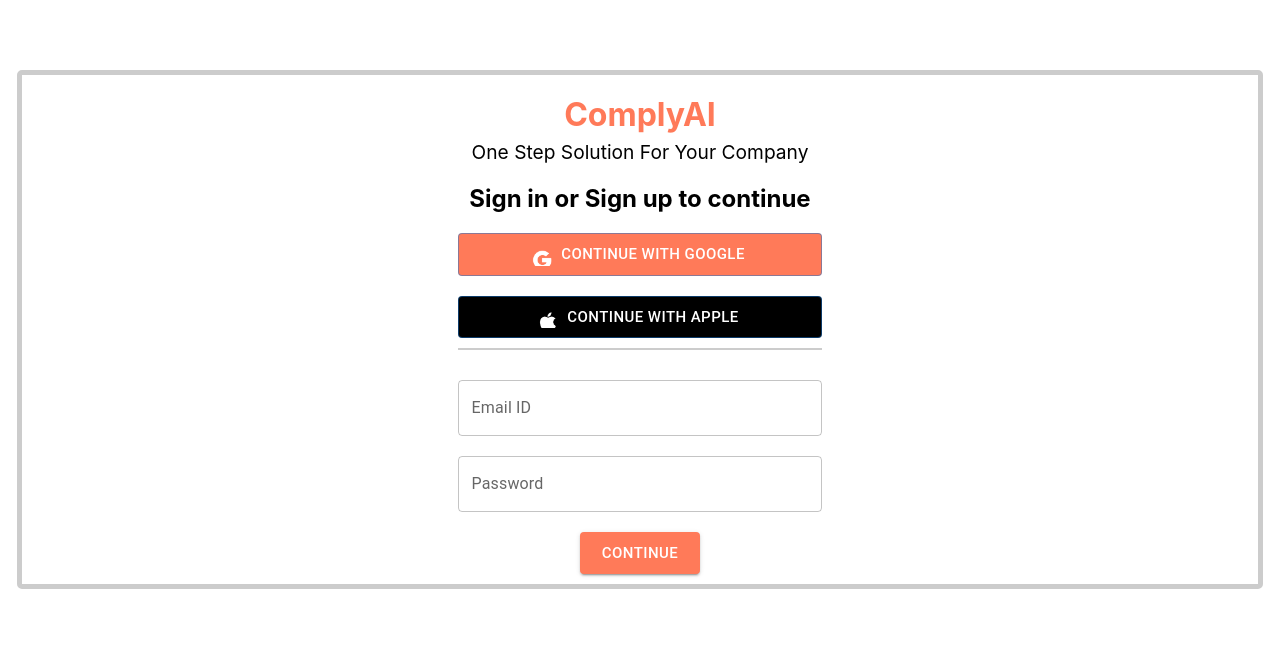
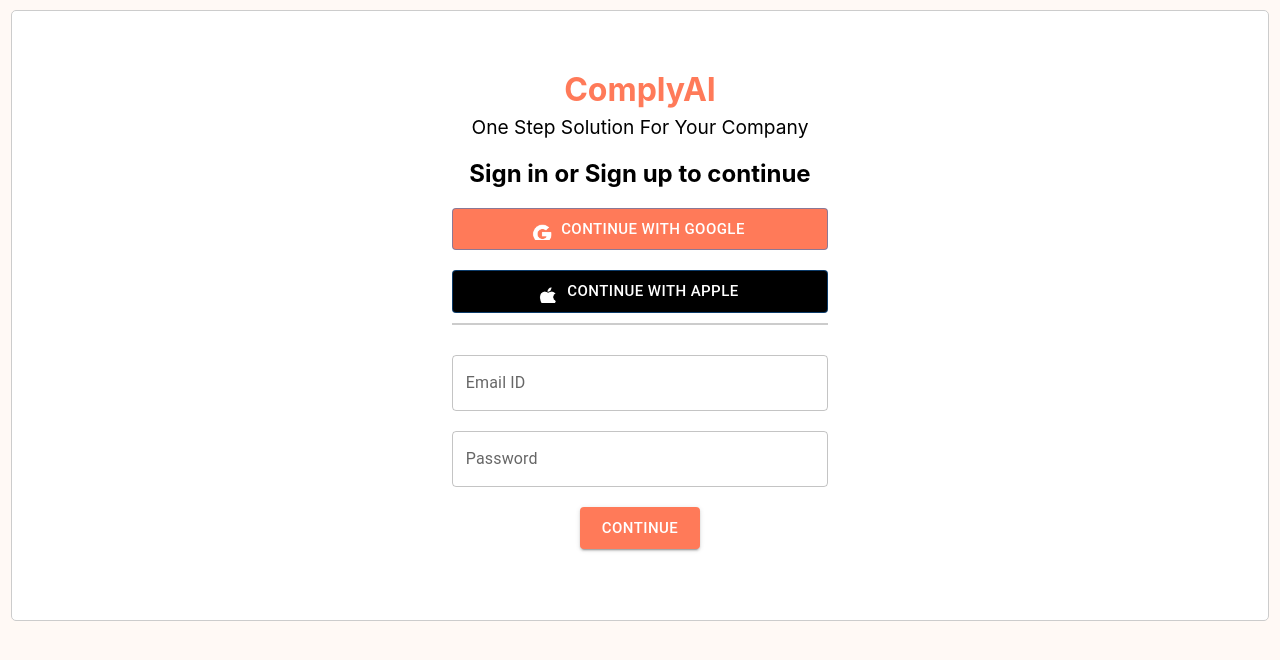
Before and after one commit to arunpravartan/ComplyAI, a React (Create React App) app: page / in a window 1280 px wide. Shown: the top 660 px of the page. Built offline with nearby package versions, Linux system fonts and the light colour scheme.

Commit message:
added file

```diff
--- a/src/component/form.css
+++ b/src/component/form.css
@@ -1,21 +1,23 @@
 /* General container for login page */
 .login-container {
     text-align: center;
-    margin-top: 70px;
+    margin-top: 10px;
   }
 
   /* Box styling for login content with a border */
   .login-box {
-    margin: 0 auto;
-    padding: 10px;
-    border: 5px solid #ccc;
+    margin: 10px auto;
+    padding: 1px;
+    border: 1.5px solid #ccc;
     border-radius: 5px;
-    width: 95%;
+    width: 98%;
     background-color: white;
   }
   .login-box .login-cantainer {
     width: 30%;
     margin-left: 35%;
+    margin-top: 4.6%;
+    margin-bottom: 70px;
   }
 
   /* Title and subtitle styles */
@@ -76,7 +78,7 @@
   .text-center {
     text-align: center;
     margin-top: 150px;
-    font-size: 20px;
+    font-size: 15px;
     font-weight: bold;
     color: #333;
   }
--- a/src/index.css
+++ b/src/index.css
@@ -1,5 +1,6 @@
 body {
   margin: 0;
+  background-color: #FFF9F5;
   font-family: -apple-system, BlinkMacSystemFont, 'Segoe UI', 'Roboto', 'Oxygen',
     'Ubuntu', 'Cantarell', 'Fira Sans', 'Droid Sans', 'Helvetica Neue',
     sans-serif;
```
Also changed, not shown: 2 other files (tests, documents, lock files or other folders).
